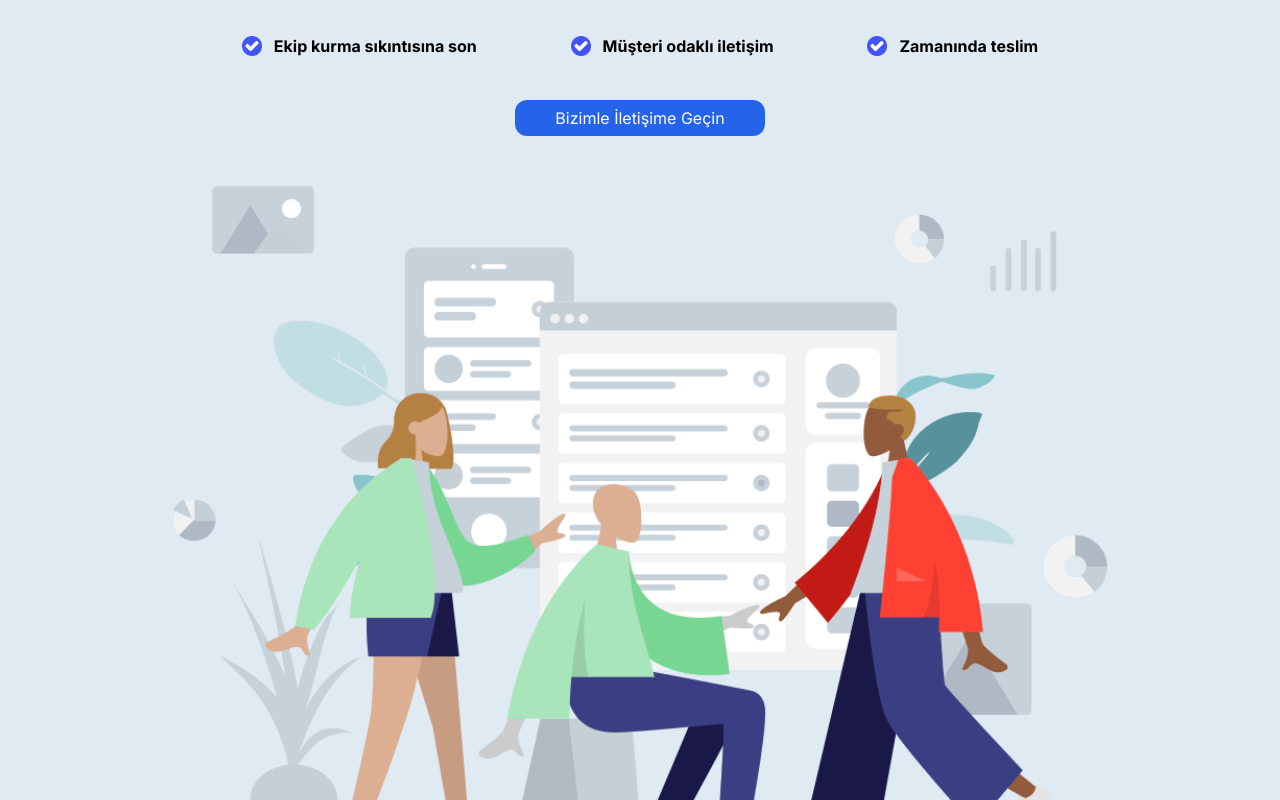
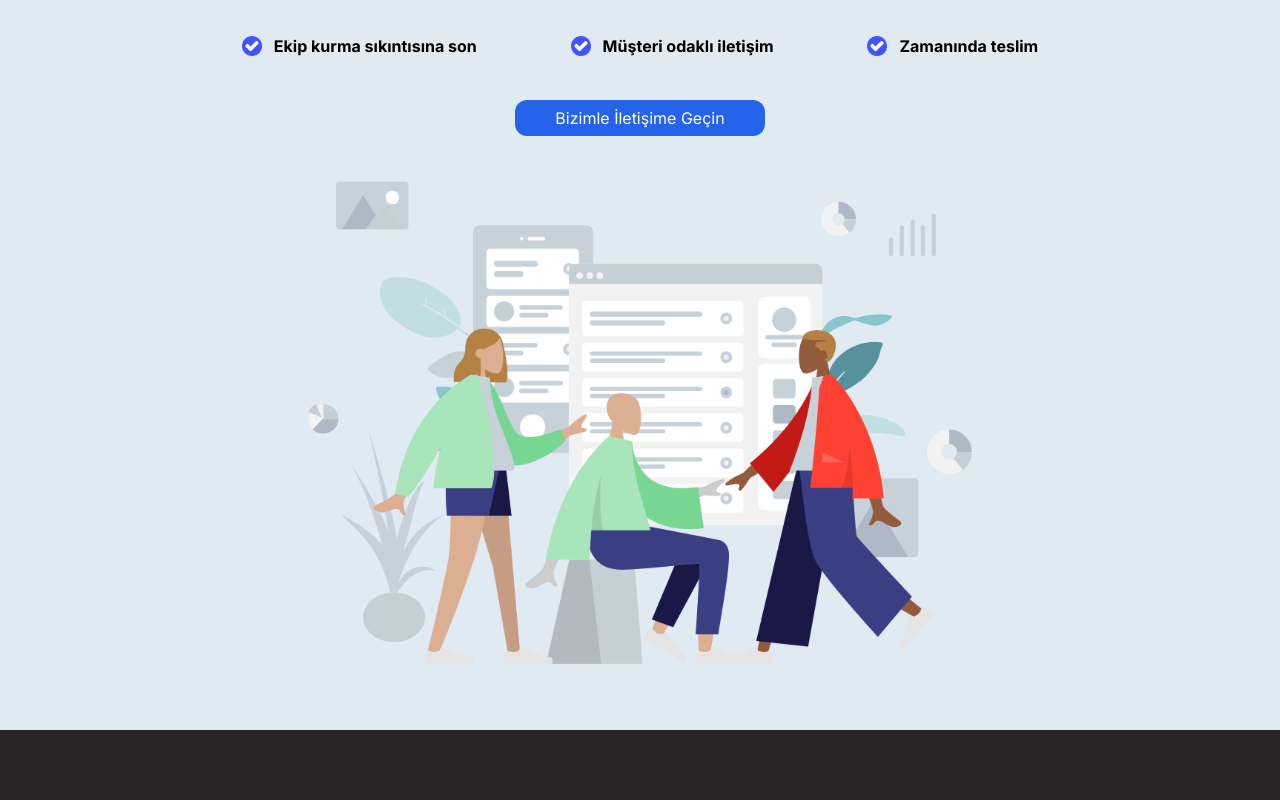
Before and after one commit to tw4/elgosoft, a Next.js app: page / in a window 1280 px wide. Shown: the part 360-1160 px from the top of the page. Built offline with nearby package versions, Linux system fonts and the light colour scheme.

Commit message:
update: banner image size

```diff
--- a/app/page.tsx
+++ b/app/page.tsx
@@ -32,11 +32,12 @@ const Home = () => {
         <div className="text-center pt-12">
           <a
             href="mailto:info@elgosoft.com?subject=İletişim%20Talebi&body=Merhaba,%20size%20ulaşmak%20istiyorum."
-            className="bg-blue-600 rounded-xl text-white pr-10  pl-10 pt-2 pb-2 hover:cursor-pointer">
+            className="bg-blue-600 rounded-xl text-white pr-10  pl-10 pt-2 pb-2 hover:cursor-pointer"
+          >
             Bizimle İletişime Geçin
           </a>
           <img
-            className="m-auto pt-10"
+            className="m-auto pt-10 h-[600px]"
             src="/assets/home-header-img.svg"
             alt="header-img"
           />
@@ -228,12 +229,13 @@ const Home = () => {
           <div className="flex justify-center">
             <a
               href="mailto:info@elgosoft.com?subject=İletişim%20Talebi&body=Merhaba,%20size%20ulaşmak%20istiyorum."
-              className="bg-blue-600 rounded-xl text-white pr-10  pl-10 pt-2 pb-2 hover:cursor-pointer">
+              className="bg-blue-600 rounded-xl text-white pr-10  pl-10 pt-2 pb-2 hover:cursor-pointer"
+            >
               Bizimle İletişime Geçin
             </a>
           </div>
           <img
-            className="m-auto"
+            className="m-auto h-[600px]"
             src="/assets/home-header-img.svg"
             alt="icon"
           />
```
